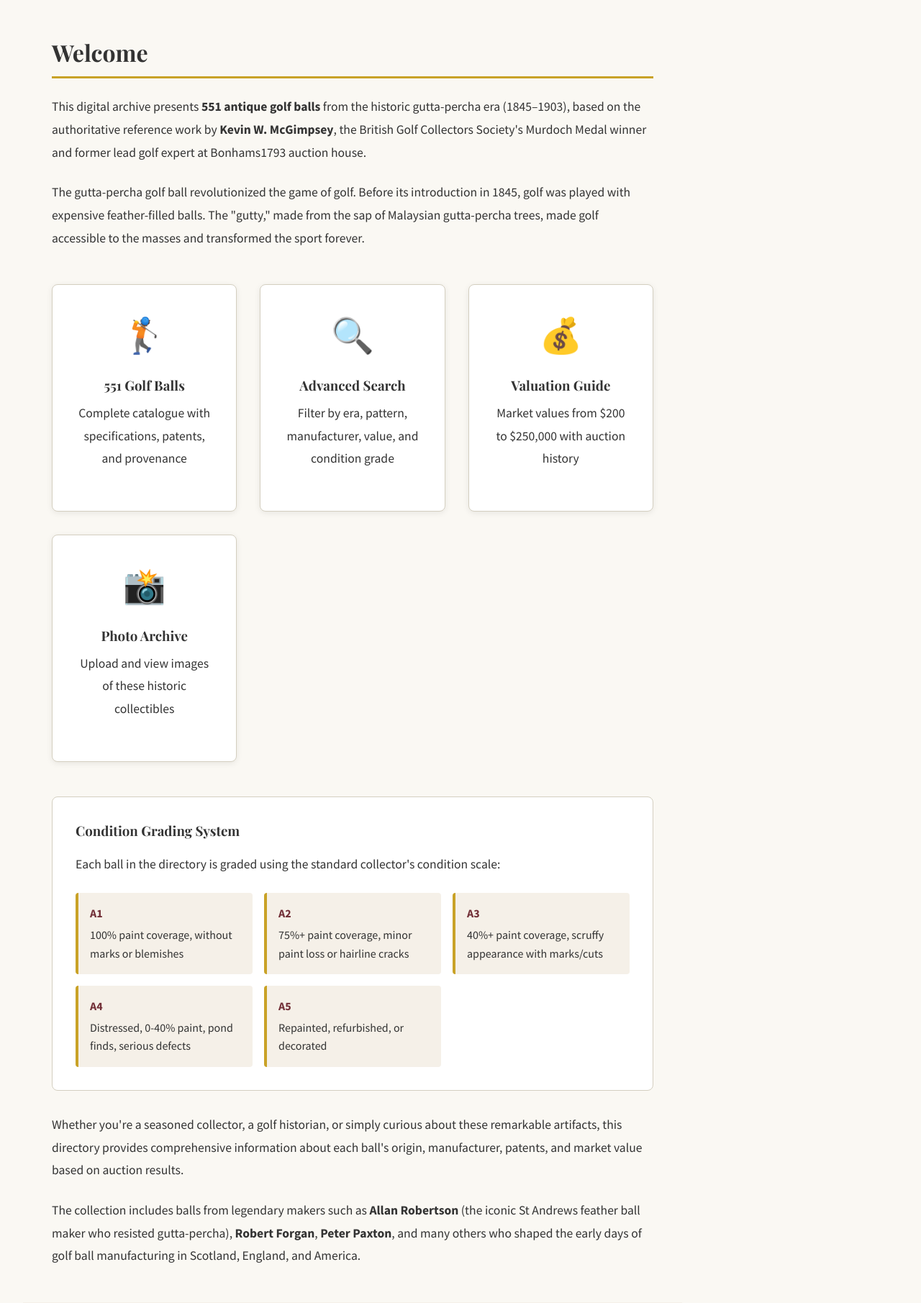
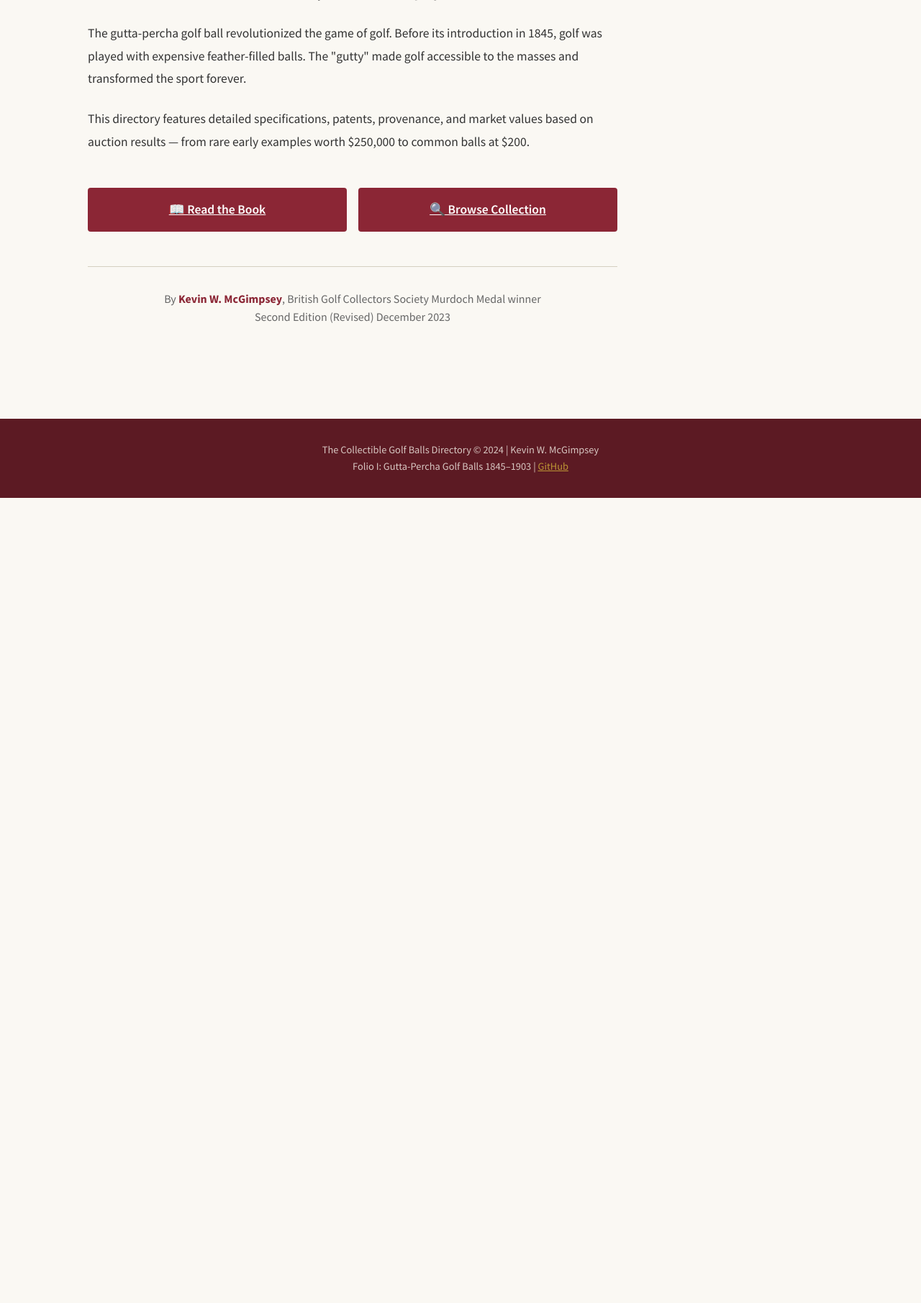
Before and after one commit to haskewc/humphrey-golf, a Flask app: page / in a window 1280 px wide. Shown: the part 506-2317 px from the top of the page at 72% size. After the commit the page ends 1198 px from the top, so only its background shows below. Run offline with Flask 2, Linux system fonts and the light colour scheme.

Commit message:
Simplify home page - remove hero image and feature boxes, keep clean text with quick links

```diff
--- a/templates/intro.html
+++ b/templates/intro.html
@@ -4,246 +4,102 @@
 
 {% block extra_css %}
 <style>
-.hero {
-    background: linear-gradient(135deg, var(--color-forest-dark) 0%, var(--color-forest) 100%);
-    color: white;
-    padding: 4rem 2rem;
-    text-align: center;
-    position: relative;
-    overflow: hidden;
-}
-
-.hero::before {
-    content: '';
-    position: absolute;
-    top: 0;
-    left: 0;
-    right: 0;
-    bottom: 0;
-    background: url('{{ url_for('static', filename='images/cover.png') }}') center/cover;
-    opacity: 0.15;
-}
-
-.hero-content {
-    position: relative;
-    z-index: 1;
+.intro-container {
     max-width: 800px;
-    margin: 0 auto;
-}
-
-.hero h1 {
-    font-family: var(--font-heading);
-    font-size: 3rem;
-    margin-bottom: 1rem;
-    text-shadow: 2px 2px 4px rgba(0,0,0,0.3);
-}
-
-.hero .subtitle {
-    font-size: 1.3rem;
-    opacity: 0.95;
-    font-style: italic;
-}
-
-.intro-section {
-    max-width: 900px;
     margin: 3rem auto;
     padding: 0 2rem;
 }
 
-.intro-section h2 {
-    font-family: var(--font-heading);
-    color: var(--color-forest);
-    font-size: 2rem;
-    margin-bottom: 1.5rem;
-    border-bottom: 3px solid var(--color-gold);
-    padding-bottom: 0.5rem;
+.intro-header {
+    text-align: center;
+    margin-bottom: 3rem;
 }
 
-.intro-section p {
+.intro-header h1 {
+    font-family: var(--font-heading);
+    color: var(--color-primary);
+    font-size: 2.5rem;
+    margin-bottom: 0.5rem;
+}
+
+.intro-header .subtitle {
+    font-size: 1.2rem;
+    color: var(--color-text-light);
+    font-style: italic;
+}
+
+.intro-text {
     line-height: 1.8;
-    margin-bottom: 1.5rem;
     font-size: 1.1rem;
 }
 
-.features-grid {
-    display: grid;
-    grid-template-columns: repeat(auto-fit, minmax(250px, 1fr));
-    gap: 2rem;
-    margin: 3rem 0;
+.intro-text p {
+    margin-bottom: 1.5rem;
 }
 
-.feature-card {
-    background: white;
-    padding: 2rem;
-    border-radius: 8px;
-    box-shadow: 0 2px 8px rgba(0,0,0,0.08);
-    border: 1px solid var(--color-border);
+.quick-links {
+    display: flex;
+    gap: 1rem;
+    justify-content: center;
+    margin: 3rem 0;
+    flex-wrap: wrap;
+}
+
+.quick-links .btn {
+    font-size: 1.1rem;
+    padding: 1rem 2rem;
+    min-width: 200px;
     text-align: center;
 }
 
-.feature-card .icon {
-    font-size: 3rem;
-    margin-bottom: 1rem;
+.author-credit {
+    text-align: center;
+    margin-top: 3rem;
+    padding-top: 2rem;
+    border-top: 1px solid var(--color-border);
+    color: var(--color-text-light);
 }
 
-.feature-card h3 {
-    font-family: var(--font-heading);
-    color: var(--color-forest);
-    margin-bottom: 0.5rem;
-}
-
-.cta-section {
-    text-align: center;
-    padding: 4rem 2rem;
-    background: var(--color-cream);
-    margin: 3rem 0;
-}
-
-.cta-section h2 {
-    font-family: var(--font-heading);
-    color: var(--color-forest);
-    font-size: 2.5rem;
-    margin-bottom: 1rem;
-}
-
-.btn-large {
-    font-size: 1.2rem;
-    padding: 1rem 2.5rem;
-    margin-top: 1rem;
-}
-
-.condition-grades {
-    background: white;
-    padding: 2rem;
-    border-radius: 8px;
-    margin: 2rem 0;
-    border: 1px solid var(--color-border);
-}
-
-.condition-grades h3 {
-    font-family: var(--font-heading);
-    color: var(--color-forest);
-    margin-bottom: 1rem;
-}
-
-.grade-list {
-    display: grid;
-    grid-template-columns: repeat(auto-fit, minmax(200px, 1fr));
-    gap: 1rem;
-}
-
-.grade-item {
-    padding: 1rem;
-    background: var(--color-cream);
-    border-radius: 4px;
-    border-left: 4px solid var(--color-gold);
-}
-
-.grade-item strong {
-    color: var(--color-burgundy);
-    display: block;
-    margin-bottom: 0.25rem;
+.author-credit strong {
+    color: var(--color-primary);
 }
 </style>
 {% endblock %}
 
 {% block content %}
-<section class="hero">
-    <div class="hero-content">
+<div class="intro-container">
+    <div class="intro-header">
         <h1>The Collectible Golf Balls Directory</h1>
         <p class="subtitle">Folio I: Gutta-Percha Golf Balls 1845–1903</p>
     </div>
-</section>
 
-<section class="intro-section">
-    <h2>Welcome</h2>
-
+    <div class="intro-text">
         <p>
             This digital archive presents <strong>551 antique golf balls</strong> from the historic
             gutta-percha era (1845–1903), based on the authoritative reference work by
-        <strong>Kevin W. McGimpsey</strong>, the British Golf Collectors Society's Murdoch Medal winner
-        and former lead golf expert at Bonhams1793 auction house.
+            <strong>Kevin W. McGimpsey</strong>.
         </p>
 
         <p>
             The gutta-percha golf ball revolutionized the game of golf. Before its introduction
-        in 1845, golf was played with expensive feather-filled balls. The "gutty," made from
-        the sap of Malaysian gutta-percha trees, made golf accessible to the masses and
-        transformed the sport forever.
-    </p>
-
-    <div class="features-grid">
-        <div class="feature-card">
-            <div class="icon">🏌️</div>
-            <h3>551 Golf Balls</h3>
-            <p>Complete catalogue with specifications, patents, and provenance</p>
-        </div>
-
-        <div class="feature-card">
-            <div class="icon">🔍</div>
-            <h3>Advanced Search</h3>
-            <p>Filter by era, pattern, manufacturer, value, and condition grade</p>
-        </div>
-
-        <div class="feature-card">
-            <div class="icon">💰</div>
-            <h3>Valuation Guide</h3>
-            <p>Market values from $200 to $250,000 with auction history</p>
-        </div>
-
-        <div class="feature-card">
-            <div class="icon">📸</div>
-            <h3>Photo Archive</h3>
-            <p>Upload and view images of these historic collectibles</p>
-        </div>
-    </div>
-
-    <div class="condition-grades">
-        <h3>Condition Grading System</h3>
-        <p>Each ball in the directory is graded using the standard collector's condition scale:</p>
-
-        <div class="grade-list">
-            <div class="grade-item">
-                <strong>A1</strong>
-                100% paint coverage, without marks or blemishes
-            </div>
-            <div class="grade-item">
-                <strong>A2</strong>
-                75%+ paint coverage, minor paint loss or hairline cracks
-            </div>
-            <div class="grade-item">
-                <strong>A3</strong>
-                40%+ paint coverage, scruffy appearance with marks/cuts
-            </div>
-            <div class="grade-item">
-                <strong>A4</strong>
-                Distressed, 0-40% paint, pond finds, serious defects
-            </div>
-            <div class="grade-item">
-                <strong>A5</strong>
-                Repainted, refurbished, or decorated
-            </div>
-        </div>
-    </div>
-
-    <p>
-        Whether you're a seasoned collector, a golf historian, or simply curious about these
-        remarkable artifacts, this directory provides comprehensive information about each ball's
-        origin, manufacturer, patents, and market value based on auction results.
+            in 1845, golf was played with expensive feather-filled balls. The "gutty" made golf
+            accessible to the masses and transformed the sport forever.
         </p>
 
         <p>
-        The collection includes balls from legendary makers such as <strong>Allan Robertson</strong>
-        (the iconic St Andrews feather ball maker who resisted gutta-percha), <strong>Robert Forgan</strong>,
-        <strong>Peter Paxton</strong>, and many others who shaped the early days of golf ball manufacturing
-        in Scotland, England, and America.
+            This directory features detailed specifications, patents, provenance, and market values
+            based on auction results — from rare early examples worth $250,000 to common balls at $200.
         </p>
-</section>
+    </div>
 
-<section class="cta-section">
-    <h2>Explore the Collection</h2>
-    <p>Browse 551 historic golf balls, search by manufacturer or era, and discover the stories behind these remarkable collectibles.</p>
+    <div class="quick-links">
+        <a href="/book" class="btn btn-primary">📖 Read the Book</a>
+        <a href="/browse" class="btn btn-primary">🔍 Browse Collection</a>
+    </div>
 
-    <a href="/browse" class="btn btn-primary btn-large">Enter the Directory →</a>
-</section>
+    <div class="author-credit">
+        <p>By <strong>Kevin W. McGimpsey</strong>, British Golf Collectors Society Murdoch Medal winner</p>
+        <p>Second Edition (Revised) December 2023</p>
+    </div>
+</div>
 {% endblock %}
```
Lines whose indentation alone changed are shown as unchanged.
